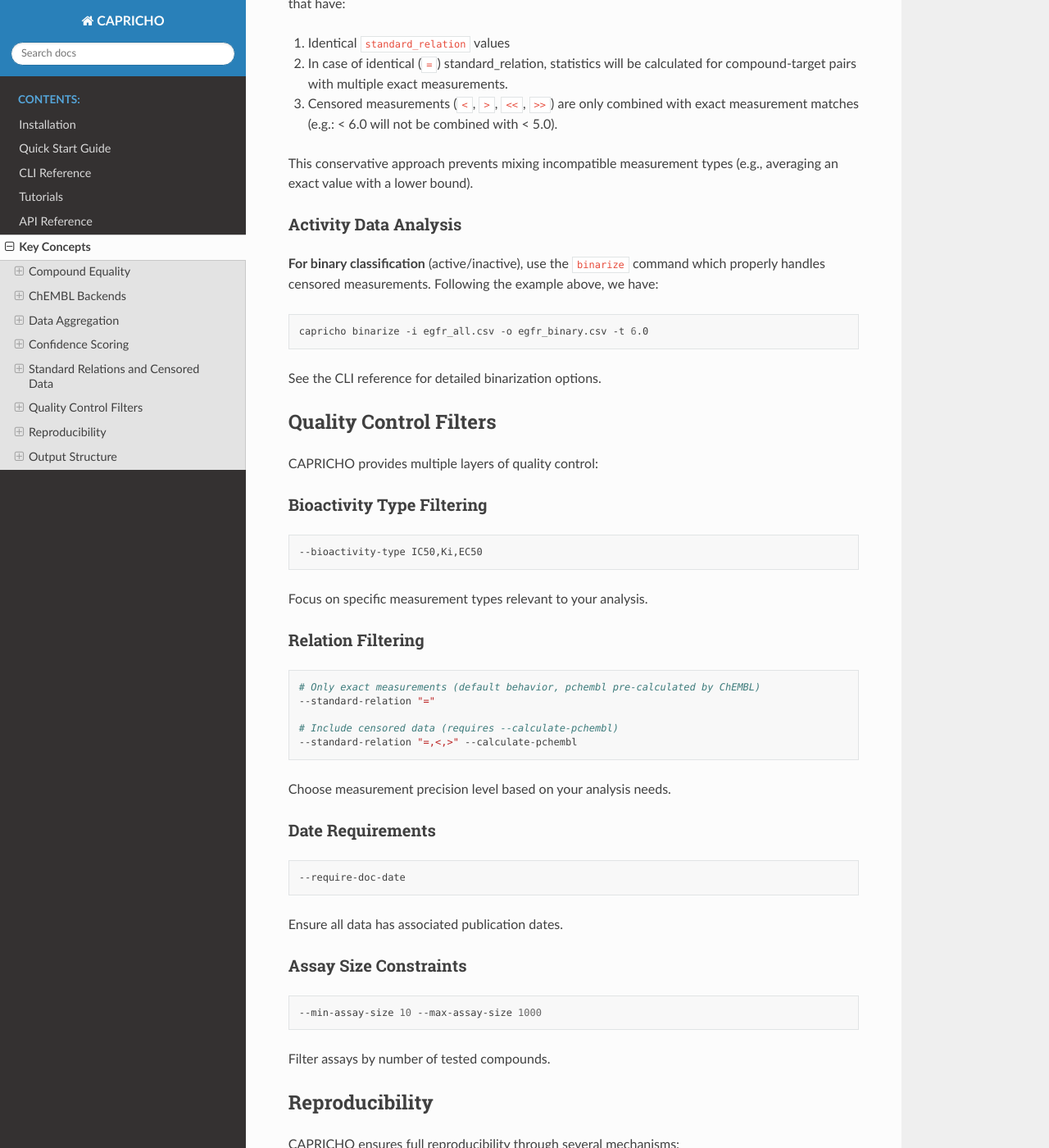
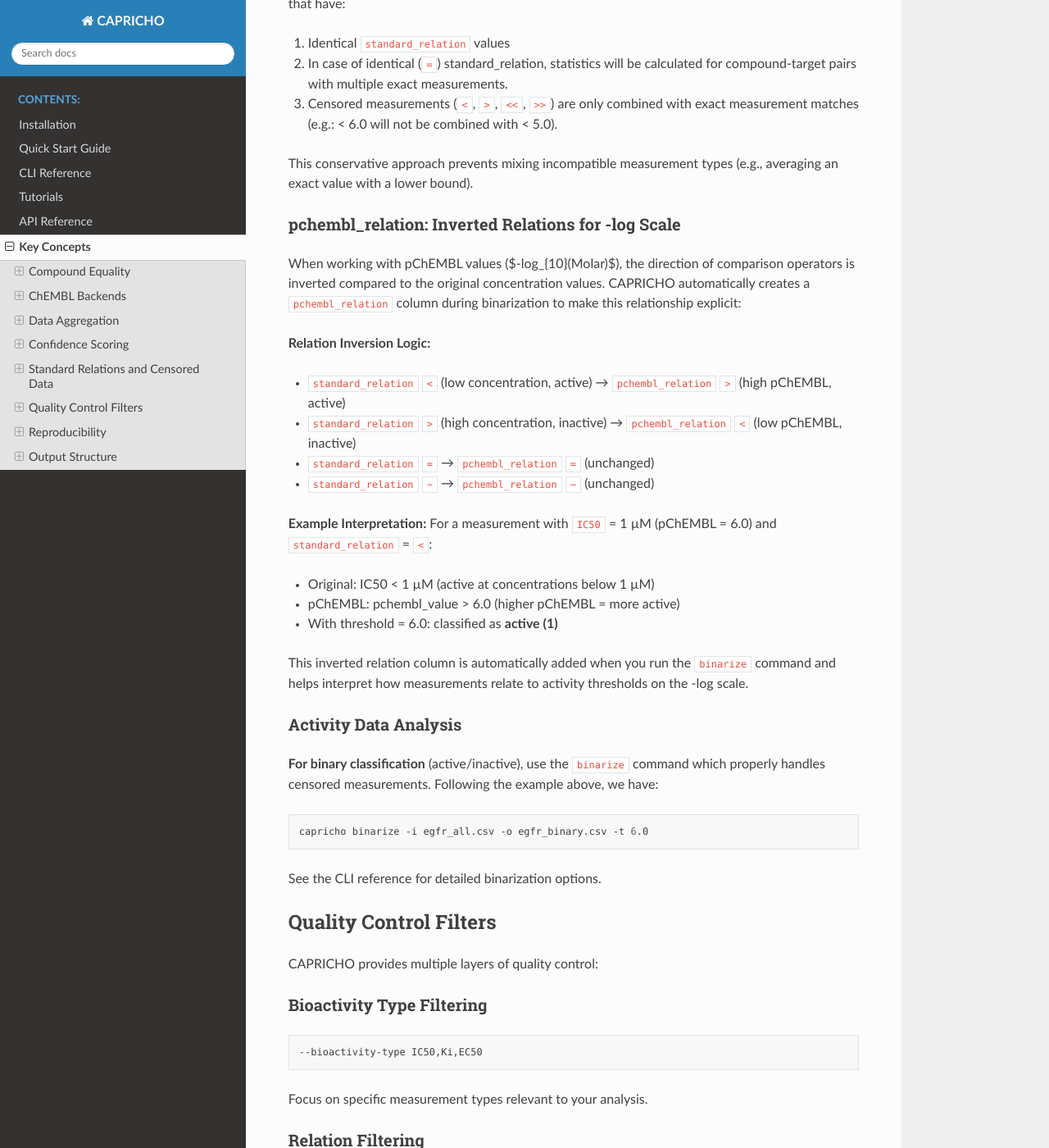
Before and after one commit to CDDLeiden/Capricho, a Sphinx documentation site: the page built from docs/source/concepts.md, in a window 1280 px wide and 1400 px high, scrolled down 5057 px. Shown: the whole window at 82% size. Built offline with Sphinx 7.4.7 and the Read the Docs theme 3.1.0, drawn with Linux system fonts in a browser that asks for light colours.

Commit message:
easier comparison of standard relations to pchembl value

```diff
--- a/docs/source/concepts.md
+++ b/docs/source/concepts.md
@@ -193,6 +193,24 @@ When aggregating data with censored measurements, CAPRICHO only combines measure
 
 This conservative approach prevents mixing incompatible measurement types (e.g., averaging an exact value with a lower bound).
 
+### pchembl_relation: Inverted Relations for -log Scale
+
+When working with pChEMBL values ($-log_{10}(Molar)$), the direction of comparison operators is inverted compared to the original concentration values. CAPRICHO automatically creates a `pchembl_relation` column during binarization to make this relationship explicit:
+
+**Relation Inversion Logic:**
+- `standard_relation` `<` (low concentration, active) → `pchembl_relation` `>` (high pChEMBL, active)
+- `standard_relation` `>` (high concentration, inactive) → `pchembl_relation` `<` (low pChEMBL, inactive)
+- `standard_relation` `=` → `pchembl_relation` `=` (unchanged)
+- `standard_relation` `~` → `pchembl_relation` `~` (unchanged)
+
+**Example Interpretation:**
+For a measurement with `IC50` = 1 µM (pChEMBL = 6.0) and `standard_relation` = `<`:
+- Original: IC50 < 1 µM (active at concentrations below 1 µM)
+- pChEMBL: pchembl_value > 6.0 (higher pChEMBL = more active)
+- With threshold = 6.0: classified as **active (1)**
+
+This inverted relation column is automatically added when you run the `binarize` command and helps interpret how measurements relate to activity thresholds on the -log scale.
+
 ### Activity Data Analysis
 
 **For binary classification** (active/inactive), use the `binarize` command which properly handles censored measurements. Following the example above, we have:
```
Also changed, not shown: docs/source/cli-reference.md (+18 -0 lines), 2 other files.
